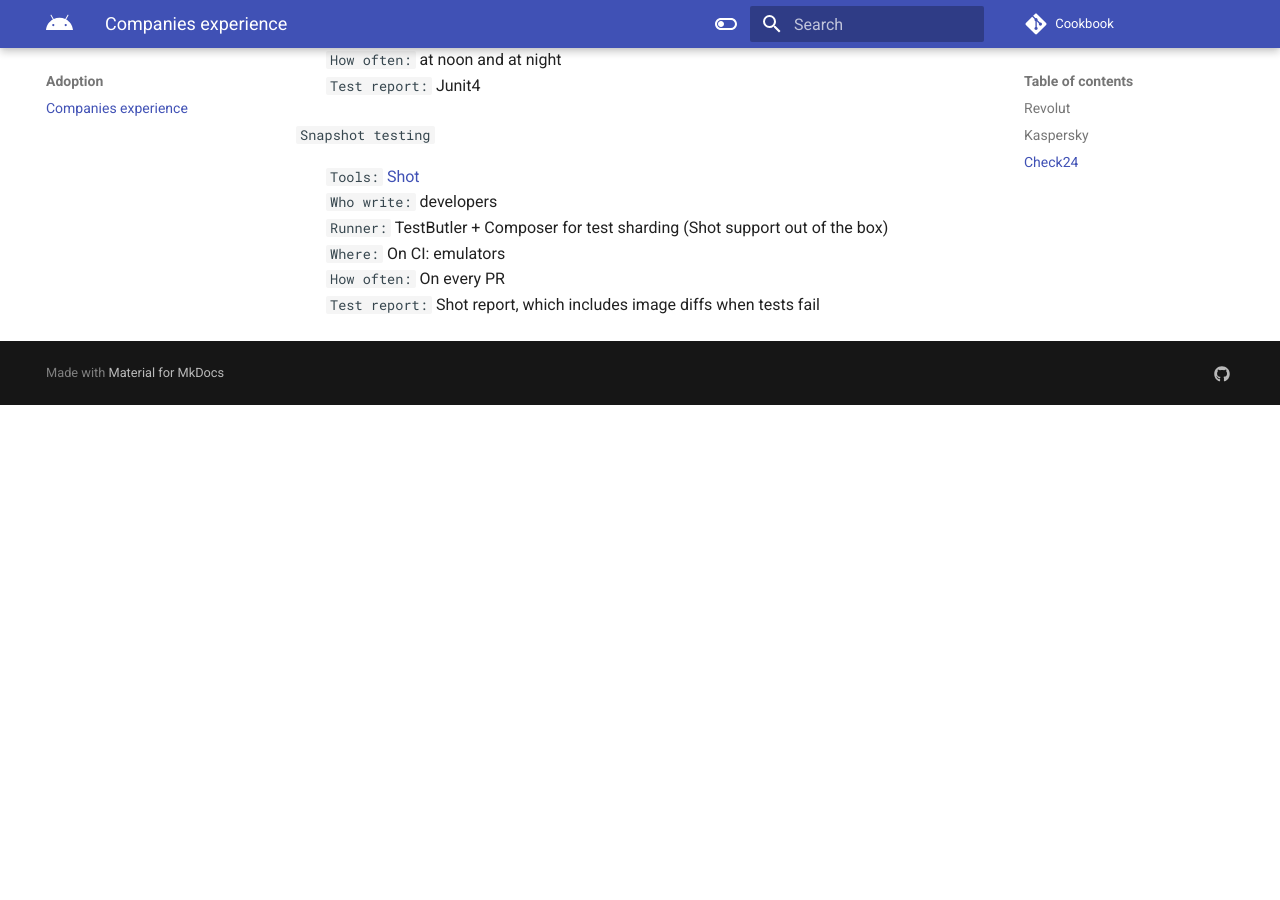
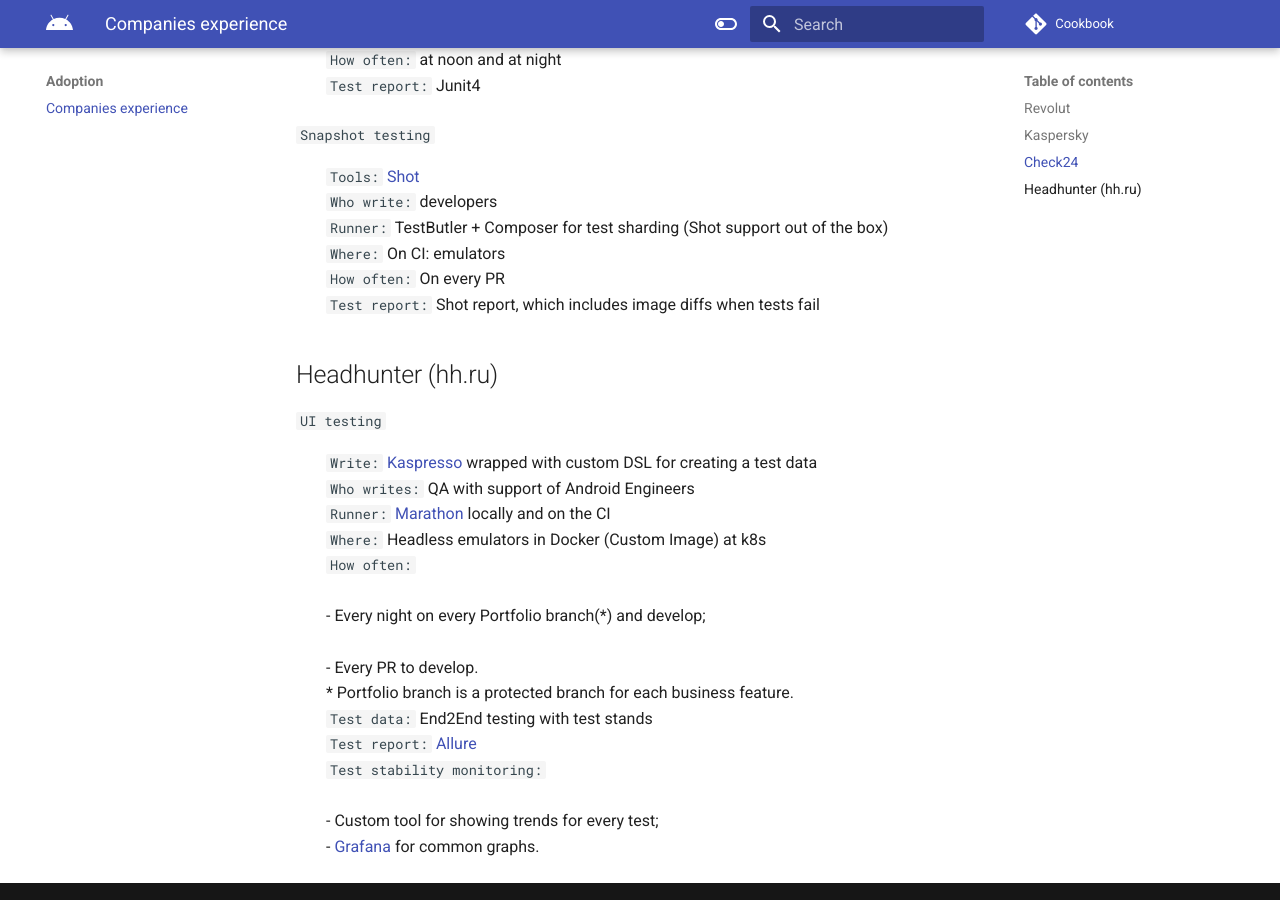
Before and after one commit to android-ui-testing/Cookbook, an MkDocs documentation site: the page built from docs/content/adoption/companies_experience.md, in a window 1280 px wide and 900 px high, scrolled down 1567 px. Built offline with MkDocs 1.6.1 and Material for MkDocs 9.7.7, drawn with Linux system fonts in a browser that asks for light colours; comment, search, counter and statistics services are not loaded; before the commit the page ends 1972 px from its top, so only the background shows below that.

Commit message:
Add hh.ru company

```diff
--- a/docs/content/adoption/companies_experience.md
+++ b/docs/content/adoption/companies_experience.md
@@ -72,3 +72,21 @@
 `Where:` On CI: emulators <br>
 `How often:` On every PR <br>
 `Test report:` Shot report, which includes image diffs when tests fail <br>
+
+## Headhunter (hh.ru)
+
+`UI testing`
+
+: `Write:` [Kaspresso](https://github.com/KasperskyLab/Kaspresso) wrapped with custom DSL for creating a test data  <br>
+`Who writes:` QA with support of Android Engineers <br>
+`Runner:` [Marathon](https://android-ui-testing.github.io/Cookbook/practices/test_runners_review/#21-marathon) locally and on the CI <br>
+`Where:` Headless emulators in Docker (Custom Image) at k8s <br>
+`How often:` <br>
+        - Every night on every Portfolio branch(*) and develop; <br>
+        - Every PR to develop. <br>
+        * Portfolio branch is a protected branch for each business feature. <br>
+`Test data:` End2End testing with test stands<br>
+`Test report:` [Allure](http://allure.qatools.ru/)<br>
+`Test stability monitoring:`     <br>
+        - Custom tool for showing trends for every test;<br>
+        - [Grafana](https://grafana.com/) for common graphs.<br>
```
